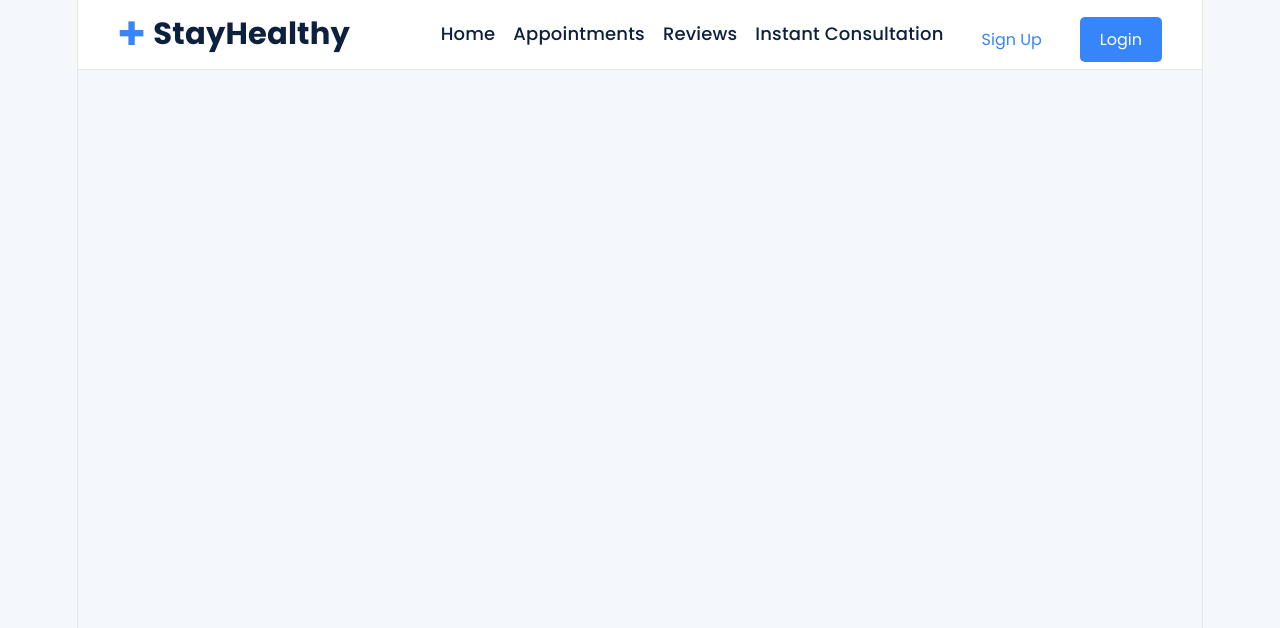
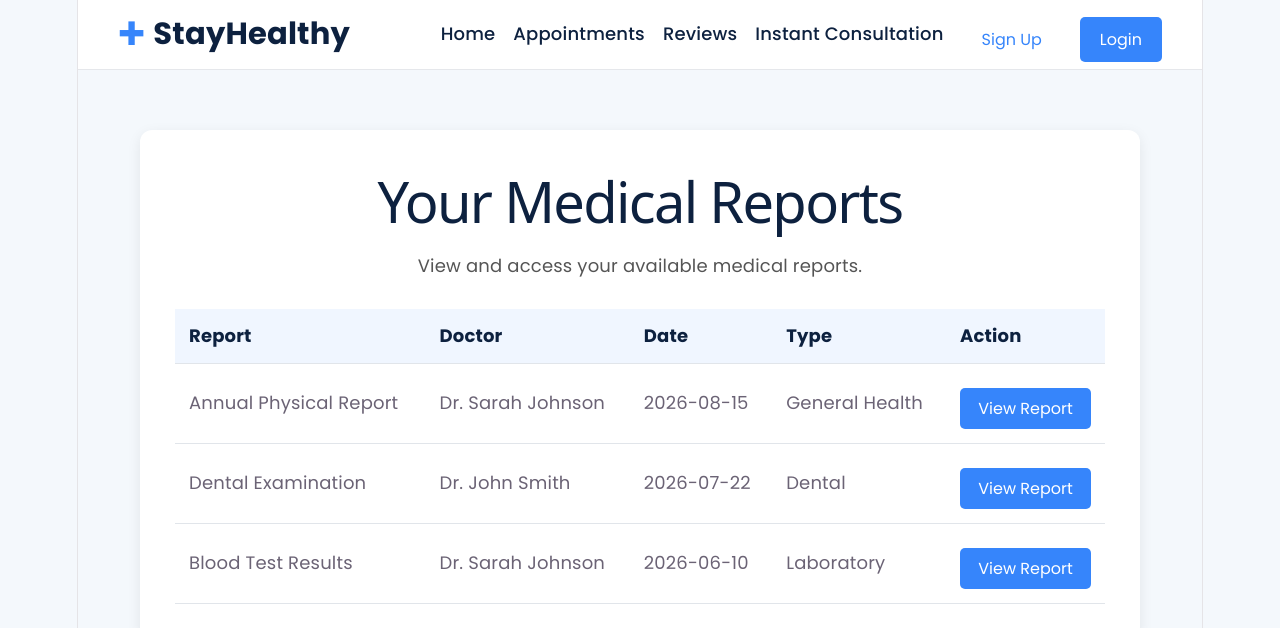
Before and after one commit to topsweb/med_appt, a React (Vite) app: page /reports in a window 1280 px wide. Shown: the top 628 px of the page. Built offline with nearby package versions, Linux system fonts and the light colour scheme.

Commit message:
Add medical reports layout

```diff
--- a/src/App.jsx
+++ b/src/App.jsx
@@ -10,6 +10,7 @@ import BookingConsultation from "./Components/BookingConsultation";
 import Notification from "./Components/Notification/Notification";
 import ReviewFormApp from "./Components/ReviewForm/ReviewFormApp";
 import ProfileCard from "./Components/ProfileCard/ProfileCard";
+import ReportsLayout from "./Components/ReportsLayout/ReportsLayout";
 
 function App() {
     return (
@@ -33,6 +34,7 @@ function App() {
                         />
                         <Route path="/reviews" element={<ReviewFormApp />} />
                         <Route path="/profile" element={<ProfileCard />} />
+                        <Route path="/reports" element={<ReportsLayout />} />
                     </Routes>
                 </Notification>
 
--- a/src/Components/Navbar/Navbar.jsx
+++ b/src/Components/Navbar/Navbar.jsx
@@ -79,6 +79,13 @@ const Navbar = () => {
         >
             My Profile
         </Link>
+
+        <Link
+            to="/reports"
+            onClick={() => setProfileMenuOpen(false)}
+        >
+            Your Reports
+        </Link>
     </div>
 )}
 </li>
--- /dev/null
+++ b/src/Components/ReportsLayout/ReportsLayout.css
@@ -0,0 +1,72 @@
+.reports-page {
+    min-height: calc(100vh - 70px);
+    padding: 60px 20px;
+    background-color: #f4f8fc;
+}
+
+.reports-container {
+    max-width: 1000px;
+    margin: 0 auto;
+    background-color: #ffffff;
+    padding: 35px;
+    border-radius: 12px;
+    box-shadow: 0 4px 14px rgba(0, 0, 0, 0.08);
+}
+
+.reports-container h1 {
+    margin-top: 0;
+    color: #0d213f;
+    text-align: center;
+}
+
+.reports-intro {
+    text-align: center;
+    color: #555555;
+    margin-bottom: 30px;
+}
+
+.reports-table-wrapper {
+    overflow-x: auto;
+}
+
+.reports-table {
+    width: 100%;
+    border-collapse: collapse;
+}
+
+.reports-table th,
+.reports-table td {
+    padding: 14px;
+    text-align: left;
+    border-bottom: 1px solid #e1e5ea;
+}
+
+.reports-table th {
+    background-color: #f0f6ff;
+    color: #0d213f;
+}
+
+.report-view-btn {
+    padding: 8px 14px;
+    background-color: #3685fb;
+    color: #ffffff;
+    border: none;
+    border-radius: 5px;
+    cursor: pointer;
+}
+
+.report-view-btn:hover {
+    opacity: 0.9;
+}
+
+@media (max-width: 700px) {
+    .reports-container {
+        padding: 20px;
+    }
+
+    .reports-table th,
+    .reports-table td {
+        padding: 10px;
+        font-size: 14px;
+    }
+}
--- /dev/null
+++ b/src/Components/ReportsLayout/ReportsLayout.jsx
@@ -0,0 +1,72 @@
+import React from "react";
+import "./ReportsLayout.css";
+
+const reports = [
+    {
+        id: 1,
+        name: "Annual Physical Report",
+        doctor: "Dr. Sarah Johnson",
+        date: "2026-08-15",
+        type: "General Health"
+    },
+    {
+        id: 2,
+        name: "Dental Examination",
+        doctor: "Dr. John Smith",
+        date: "2026-07-22",
+        type: "Dental"
+    },
+    {
+        id: 3,
+        name: "Blood Test Results",
+        doctor: "Dr. Sarah Johnson",
+        date: "2026-06-10",
+        type: "Laboratory"
+    }
+];
+
+const ReportsLayout = () => {
+    return (
+        <div className="reports-page">
+            <div className="reports-container">
+                <h1>Your Medical Reports</h1>
+
+                <p className="reports-intro">
+                    View and access your available medical reports.
+                </p>
+
+                <div className="reports-table-wrapper">
+                    <table className="reports-table">
+                        <thead>
+                            <tr>
+                                <th>Report</th>
+                                <th>Doctor</th>
+                                <th>Date</th>
+                                <th>Type</th>
+                                <th>Action</th>
+                            </tr>
+                        </thead>
+
+                        <tbody>
+                            {reports.map((report) => (
+                                <tr key={report.id}>
+                                    <td>{report.name}</td>
+                                    <td>{report.doctor}</td>
+                                    <td>{report.date}</td>
+                                    <td>{report.type}</td>
+                                    <td>
+                                        <button className="report-view-btn">
+                                            View Report
+                                        </button>
+                                    </td>
+                                </tr>
+                            ))}
+                        </tbody>
+                    </table>
+                </div>
+            </div>
+        </div>
+    );
+};
+
+export default ReportsLayout;
```
Lines whose indentation alone changed are shown as unchanged.
